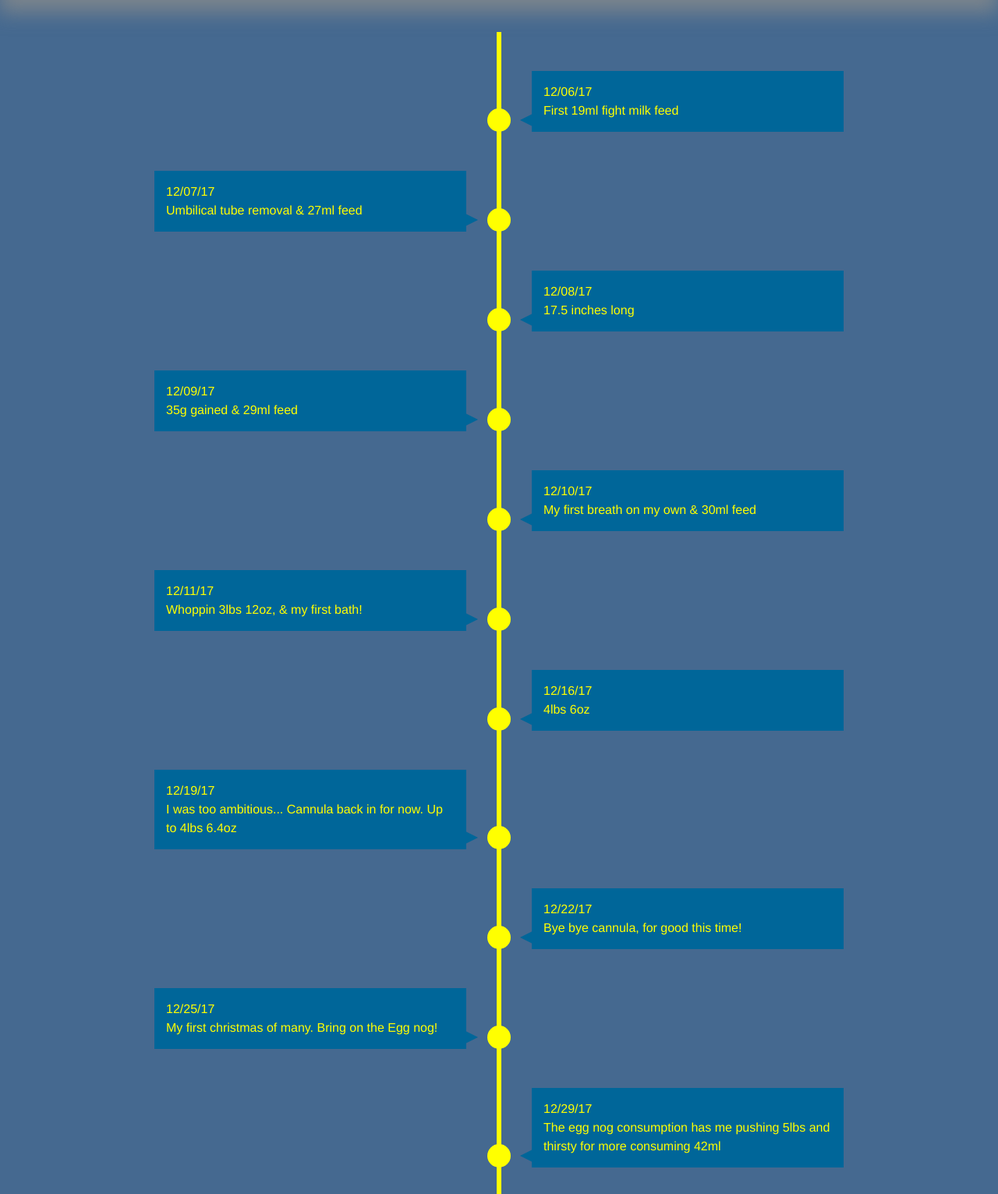
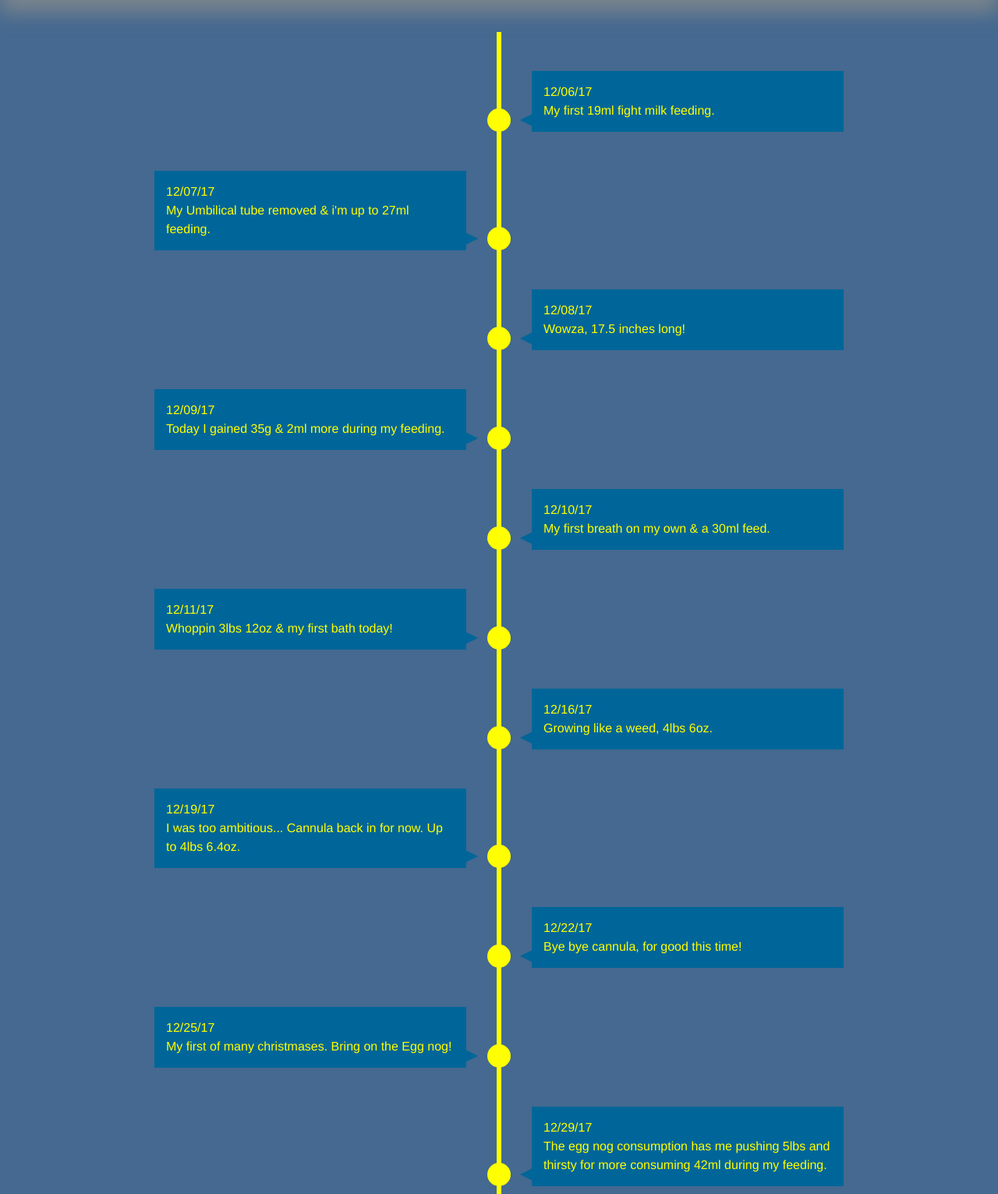
Before and after one commit to Tywalker06/Tywalker06.github.io, a plain HTML site: page portfolio/timeline.html in a window 1280 px wide. Shown: the part 69-1600 px from the top of the page at 78% size. Drawn offline with Linux system fonts and the light colour scheme.

Commit message:
Editing timeline content

```diff
--- a/portfolio/timeline.html
+++ b/portfolio/timeline.html
@@ -36,49 +36,49 @@
         <li>
           <div>
             <p>12/06/17</p>
-            First 19ml fight milk feed
+            My first 19ml fight milk feeding.
           </div>
         </li>
         <li>
             <div>
                 <p>12/07/17</p>
-                Umbilical tube removal & 27ml feed
+                My Umbilical tube removed & i'm up to 27ml feeding.
             </div>
         </li>
         <li>
           <div>
             <p>12/08/17</p>
-            17.5 inches long
+            Wowza, 17.5 inches long!
           </div>
         </li>
         <li>
             <div>
                 <p>12/09/17</p>
-                35g gained & 29ml feed
+                Today I gained 35g  & 2ml more during my feeding.
             </div>
         </li>
         <li>
           <div>
             <p>12/10/17</p>
-            My first breath on my own & 30ml feed
+            My first breath on my own & a 30ml feed.
           </div>
         </li>
         <li>
             <div>
                 <p>12/11/17</p>
-                Whoppin 3lbs 12oz, & my first bath!
+                Whoppin 3lbs 12oz & my first bath today!
             </div>
         </li>
                 <li>
             <div>
                 <p>12/16/17</p>
-                4lbs 6oz
+                Growing like a weed, 4lbs 6oz.
             </div>
         </li>
         <li>
           <div>
             <p>12/19/17</p>
-            I was too ambitious... Cannula back in for now. Up to 4lbs 6.4oz
+            I was too ambitious... Cannula back in for now. Up to 4lbs 6.4oz.
           </div>
         </li>
         <li>
@@ -90,13 +90,13 @@
                 <li>
             <div>
                 <p>12/25/17</p>
-                My first christmas of many. Bring on the Egg nog!
+                My first of many christmases. Bring on the Egg nog!
             </div>
         </li>
         <li>
           <div>
             <p>12/29/17</p>
-            The egg nog consumption has me pushing 5lbs and thirsty for more consuming 42ml
+            The egg nog consumption has me pushing 5lbs and thirsty for more consuming 42ml during my feeding.
           </div>
         </li>
         <li>
@@ -108,7 +108,7 @@
                 <li>
             <div>
                 <p>1/05/18</p>
-                Gains have me at 5lbs 7.7oz today
+                Gains have me at 5lbs 7.7oz today.
             </div>
         </li>
         <li>
@@ -120,13 +120,13 @@
         <li>
             <div>
                 <p>1/22/18</p>
-                Feeding tube was removed & i'm heading home. Time to put mom and dad to work.
+                Feeding tube was removed & i'm heading home. Time to put mom and dad to work...
             </div>
         </li>
                 <li>
             <div>
                 <p>1/30/18</p>
-                My new roomates unfortunately have to actually go back to work.
+                My new roomates unfortunately have to go back to work.
             </div>
         </li>
         <li>
```
